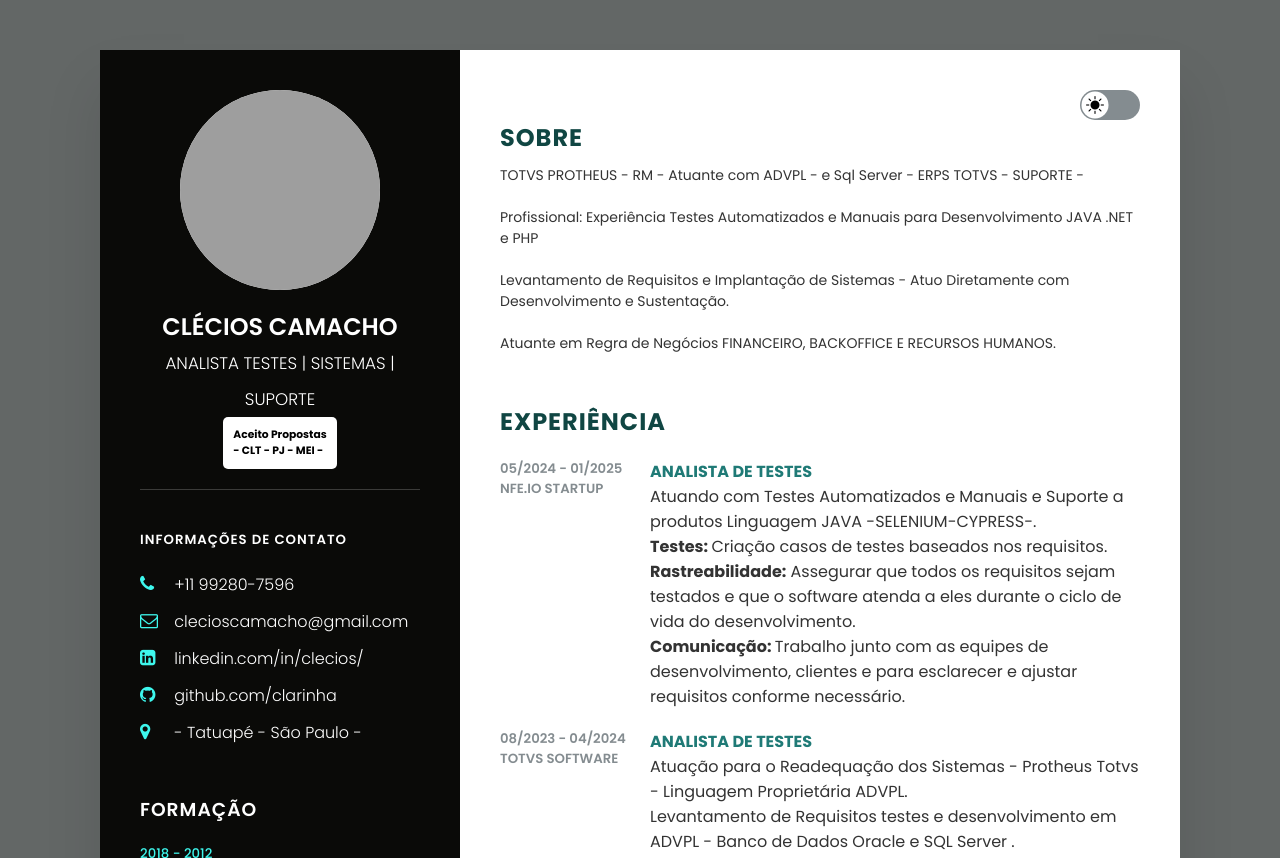
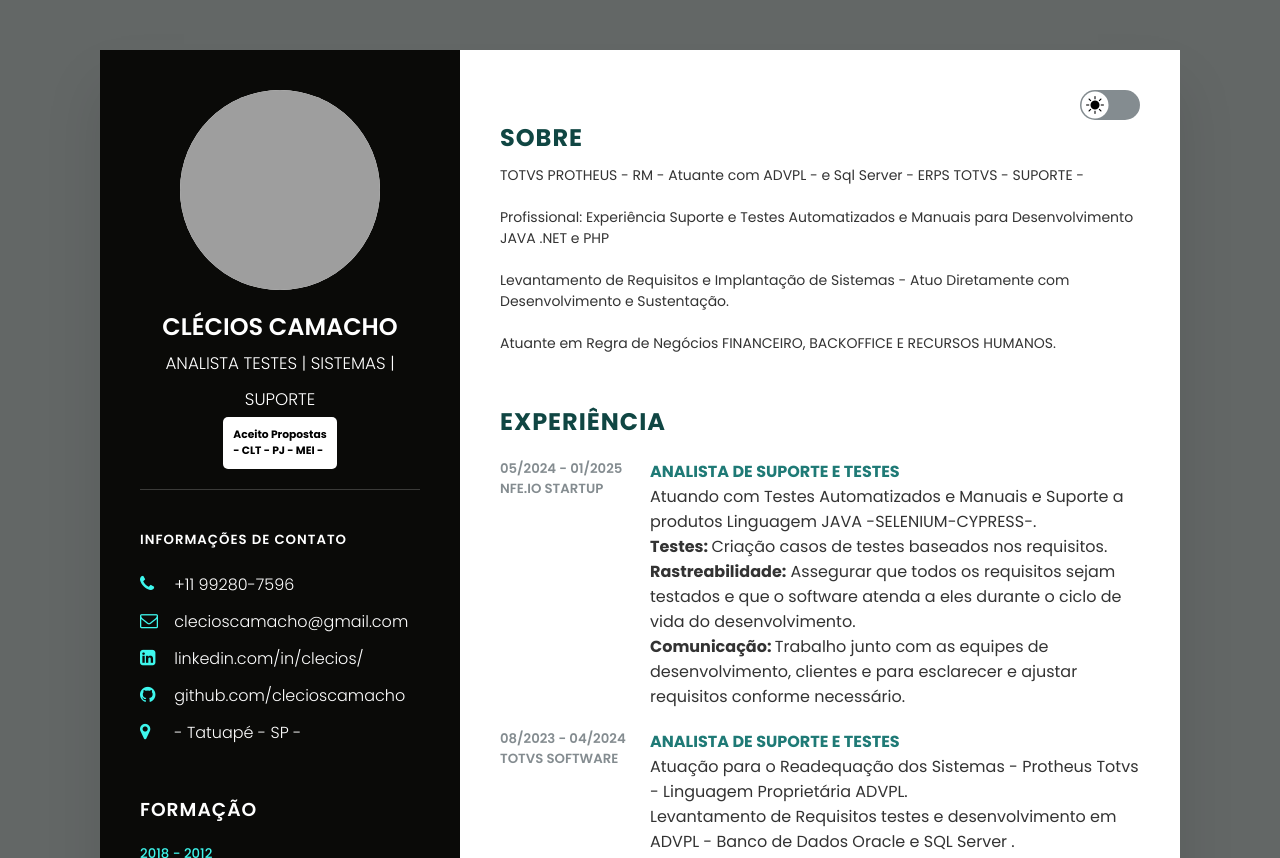
Before and after one commit to clecioscamacho/clecioscamacho.github.io, a plain HTML site: page index.html in a window 1280 px wide. Shown: the top 858 px of the page. Drawn offline with nearby package versions, Linux system fonts and the light colour scheme; grey boxes are pictures that could not be loaded.

Commit message:
segundo arquivo

```diff
--- a/index.html
+++ b/index.html
@@ -47,12 +47,12 @@
                     <li>
                         <span class="icon"><i class="fa fa-github" aria-hidden="true"></i></span>
                         <!-- Coloque o link do seu github em href e substitua "github.com/clarinha" pelo seu link sem https:// -->
-                        <a href="" target="_blank"><span class="text">github.com/clarinha</span></a>
+                        <a href="https://github.com/clecioscamacho" target="_blank"><span class="text">github.com/clecioscamacho</span></a>
                     </li>
                     <li>
                         <span class="icon"><i class="fa fa-map-marker" aria-hidden="true"></i></span>
                         <!-- Substitua pelo estado e país na qual vive -->
-                        <span class="text"> - Tatuapé - São Paulo - </span>
+                        <span class="text"> - Tatuapé - SP - </span>
                     </li>
                 </ul>
             </div>
@@ -129,7 +129,7 @@
                 <p style="font-size: 14px;">
                     TOTVS PROTHEUS - RM - Atuante com ADVPL - e Sql Server - ERPS TOTVS - SUPORTE -
                     <br><br>
-                    Profissional: Experiência Testes Automatizados e Manuais para Desenvolvimento JAVA .NET e PHP
+                    Profissional: Experiência Suporte e Testes Automatizados e Manuais para Desenvolvimento JAVA .NET e PHP
                     <!-- Use <br><br> para pular linhas -->
                     <br><br>Levantamento de Requisitos e Implantação de Sistemas - Atuo Diretamente com Desenvolvimento e Sustentação.
                     <br><br>Atuante em Regra de Negócios FINANCEIRO, BACKOFFICE E RECURSOS HUMANOS.
@@ -145,7 +145,7 @@
                     </div>
                     <div class="text">
                         <!-- Substitua pelo seu cargo -->
-                        <h4>Analista de Testes</h4>
+                        <h4>Analista de Suporte e Testes</h4>
                         <!-- Descreva suas funções para o cargo mencionado -->
                         <p>
                             Atuando com Testes Automatizados e Manuais e  Suporte  a produtos Linguagem JAVA -SELENIUM-CYPRESS-.<br>
@@ -164,7 +164,7 @@
                     </div>
                     <div class="text">
                         <!-- Substitua pelo seu cargo -->
-                        <h4>Analista de Testes</h4>
+                        <h4>Analista de Suporte e Testes</h4>
                         <!-- Descreva suas funções para o cargo mencionado -->
                         <p>
                             Atuação para o Readequação dos Sistemas - Protheus Totvs - Linguagem Proprietária ADVPL.<br>
```
